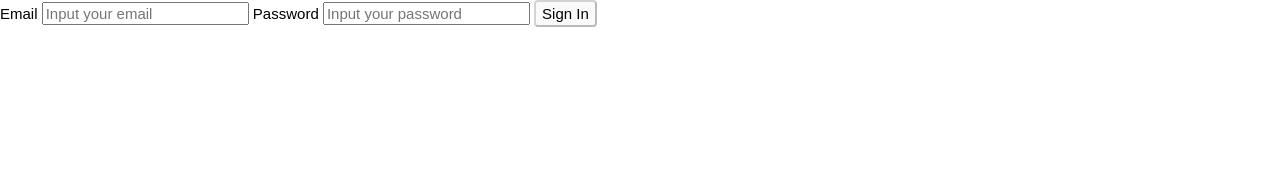
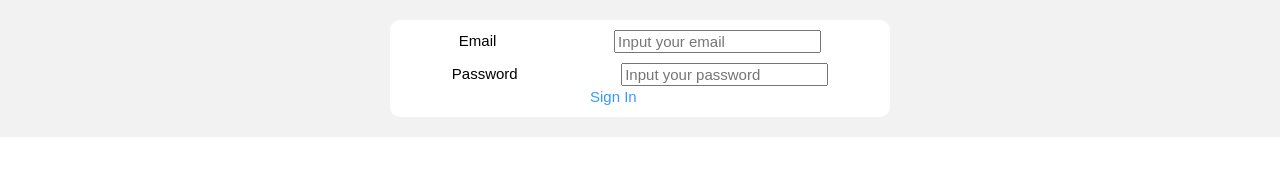
Before and after one commit to Dimatimmo/NewsApplication, a website: page app/index.html in a window 1280 px wide. Drawn offline with nearby package versions, Linux system fonts and the light colour scheme.

Commit message:
rename variables

```diff
--- a/app/index.html
+++ b/app/index.html
@@ -9,15 +9,24 @@
 </head>
 <body>
   <div id="wrapper">
+    <div class="container">
+      <div class="form-holder">
         <form action="#" class="signIn-form">
           <fieldset>
+            <div class="email-holder">
               <label for="email" ">Email</label>
               <input id="email" placeholder="Input your email" onkeyup="checkInput()">
+            </div>
+            <div class="password-holder">
               <label for="password">Password</label>
               <input id="password" placeholder="Input your password" onkeyup="checkInput()">
-        <button id="btn" disabled>Sign In</button>
+            </div>
+            <a href="#" id="btn" class="signButton" disabled>Sign In</a>
           </fieldset>
         </form>
+      </div>
+    </div>
+
   <script src="https://ajax.googleapis.com/ajax/libs/jquery/3.4.1/jquery.min.js"></script>
   <script src="js/main.js"></script>
 </body>
--- a/app/js/admin.js
+++ b/app/js/admin.js
@@ -33,7 +33,7 @@ const addArticleBtn = document.getElementById('addArticleBtn');
 let itemsArray = localStorage.getItem('articles') ? JSON.parse(localStorage.getItem('articles')) : [];
 
 localStorage.setItem('articles', JSON.stringify(itemsArray));
-const data = JSON.parse(localStorage.getItem('articles'));
+const articleArray = JSON.parse(localStorage.getItem('articles'));
 
 function articleMaker(title, text, id ) {
   const articleHolder = document.getElementById('articleHolder');
@@ -71,10 +71,6 @@ addArticleBtn.addEventListener('click', function (e) {
   articleMaker(titleArticle.value,textArticle.value, temp.id  );
   titleArticle.value = "";
   textArticle.value = "";
-});
-
-data.forEach((itemsArray) => {
-  articleMaker(itemsArray.title, itemsArray.text, itemsArray.id);
 });
 
 function deleteArticle(e) {
@@ -121,3 +117,7 @@ function editArticle() {
   }
   singleArticle.classList.toggle('editMode');
 }
+
+articleArray.forEach((itemsArray) => {
+  articleMaker(itemsArray.title, itemsArray.text, itemsArray.id);
+});
--- a/app/js/main.js
+++ b/app/js/main.js
@@ -7,10 +7,10 @@ document.addEventListener('DOMContentLoaded', function(){
 
 
   function login(e) {
-    const emailInput = document.getElementById('email').value ;
-    const passwordInput = document.getElementById('password').value;
+    const email = document.getElementById('email').value ;
+    const password = document.getElementById('password').value;
     e.preventDefault();
-    if(emailInput === adminEmail && passwordInput.length < 8 && passwordInput.length != 0  ) {
+    if(email === adminEmail && password.length < 8 && password.length ) {
       window.location.href = "../pages/admin.html";
     } else {
       window.location.href = "../pages/user.html";
--- a/app/js/user.js
+++ b/app/js/user.js
@@ -14,7 +14,7 @@ let itemsArray = localStorage.getItem('articles') ? JSON.parse(localStorage.getI
 localStorage.setItem('articles', JSON.stringify(itemsArray));
 const data = JSON.parse(localStorage.getItem('articles'));
 
-function articleMaker(title, text ) {
+function articleMakerUser(title, text ) {
   const articleHolder = document.getElementById('articleHolder');
   const article =
   `
@@ -23,9 +23,9 @@ function articleMaker(title, text ) {
       <p>${text}</p>
     </div>
   `
-  articleHolder.insertAdjacentHTML('beforeend', article);
+  articleHolder.insertAdjacentHTML('afterbegin', article);
 }
 
 data.forEach((itemsArray) => {
-  articleMaker(itemsArray.title, itemsArray.text);
+  articleMakerUser(itemsArray.title, itemsArray.text);
 });
--- /dev/null
+++ b/app/scss/layout/_login_page.scss
@@ -0,0 +1,32 @@
+#wrapper {
+  background: #f2f2f2;
+  padding: 20px 0 20px;
+}
+.container {
+  max-width: 1200px;
+  padding: 0 20px;
+  margin: 0 auto;
+}
+.form-holder{
+  max-width: 500px;
+  margin: 0 auto;
+  background: #fff;
+  border-radius: 10px;
+  padding: 10px;
+}
+
+.email-holder{
+  margin-bottom: 10px;
+}
+.email-holder,
+.password-holder{
+  display: flex;
+  justify-content: space-around;
+}
+
+.signButton {
+  min-width: 100px;
+  max-width: 100px;
+  margin: 0 auto;
+  display: block;
+}
--- a/app/scss/main.scss
+++ b/app/scss/main.scss
@@ -8,4 +8,6 @@
 @import 'base/typography';
 @import '../scss/vendors/_icons';
 
+
+@import '../scss/layout/login_page';
 @import '../scss/layout/article_modal';
```
Also changed, not shown: app/css/main.min.css, app/scss/layout/_admin_page.scss (added). Lines whose indentation alone changed are shown as unchanged.
